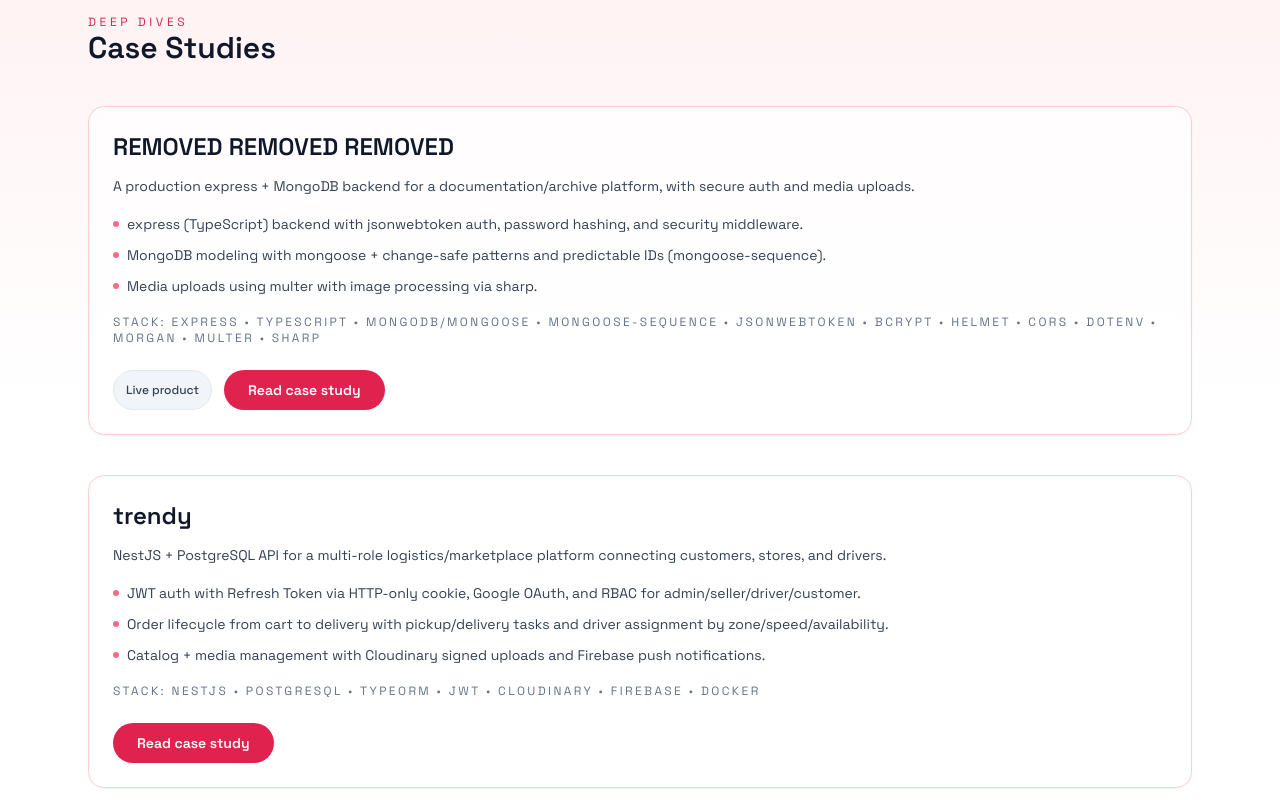
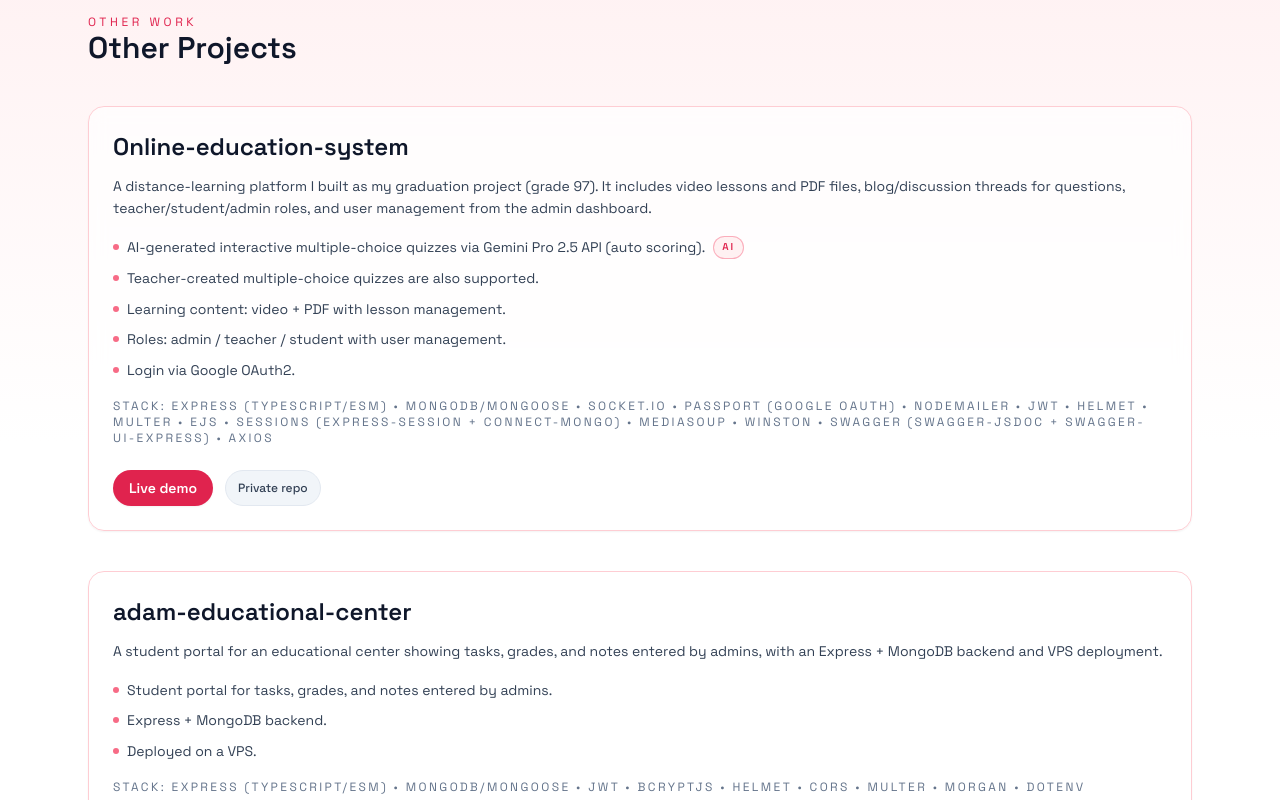
Before and after one commit to NasehFaraj/Portfolio, a Next.js app: page / in a window 1280 px wide. Shown: the part 2840-3640 px from the top of the page. Built offline with nearby package versions, Linux system fonts and the light colour scheme; no server answers.

Commit message:
Update other projects section

```diff
--- a/src/app/case-studies/[slug]/CaseStudyDetail.tsx
+++ b/src/app/case-studies/[slug]/CaseStudyDetail.tsx
@@ -245,7 +245,7 @@ export default function CaseStudyDetail({ caseStudy }: { caseStudy: CaseStudy })
         >
           <Link
             className="primary-button min-w-0 transition focus-visible:outline-none focus-visible:ring-2 focus-visible:ring-nest-400/60 focus-visible:ring-offset-2 focus-visible:ring-offset-white"
-            href="/#case-studies"
+            href="/#other-projects"
             aria-label={copy.backLabel}
           >
             <span className="truncate">{copy.backLabel}</span>
--- a/src/app/page.tsx
+++ b/src/app/page.tsx
@@ -368,9 +368,11 @@ export default function Home() {
                       {project.liveLabel}
                     </a>
                   ) : null}
-                  <a className="glass-button" href="#case-studies">
-                    {project.caseStudyLabel}
-                  </a>
+                  {project.caseStudyHref ? (
+                    <Link className="glass-button" href={project.caseStudyHref}>
+                      {project.caseStudyLabel}
+                    </Link>
+                  ) : null}
                 </div>
               </MotionItem>
             ))}
@@ -379,7 +381,7 @@ export default function Home() {
       </Section>
 
       <Section
-        id="case-studies"
+        id="other-projects"
         variant="pink"
         className="bg-gradient-to-b from-rose-50 via-rose-50/60 to-white"
       >
@@ -387,9 +389,9 @@ export default function Home() {
           <MotionSection>
             <div className="mb-8 sm:mb-10">
               <p className="text-xs uppercase tracking-[0.3em] text-nest-600">
-              {isArabic
-                ? siteContent.labels.deepDives.ar
-                : siteContent.labels.deepDives.en}
+                {isArabic
+                  ? siteContent.labels.deepDives.ar
+                  : siteContent.labels.deepDives.en}
               </p>
               <h2 className="text-2xl font-semibold text-slate-900 sm:text-3xl">
                 {isArabic
@@ -399,50 +401,67 @@ export default function Home() {
             </div>
           </MotionSection>
           <MotionStagger className="space-y-8 sm:space-y-10">
-            {siteContent.caseStudies.map((study) => {
-              const cardCopy = isArabic ? study.card.copy.ar : study.card.copy.en;
+            {siteContent.otherProjects.map((project) => {
+              const title = isArabic ? project.title.ar : project.title.en;
+              const summary = isArabic ? project.summary.ar : project.summary.en;
+              const bullets = isArabic ? project.bullets.ar : project.bullets.en;
+              const stackLabel = isArabic ? "التقنيات" : "Stack";
+              const stackLine = project.stack.join(" • ");
+              const demoLabel = isArabic ? "عرض تجريبي" : "Live demo";
+              const privateLabel = isArabic ? "مستودع خاص" : "Private repo";
+              const aiBulletText = isArabic
+                ? "توليد اختبارات اختيار من متعدد تفاعلية عبر Gemini Pro 2.5 API مع تصحيح/علامة تلقائية."
+                : "AI-generated interactive multiple-choice quizzes via Gemini Pro 2.5 API (auto scoring).";
               return (
                 <MotionItem
-                  key={study.slug}
+                  key={project.id}
                   as="article"
                   className="rounded-2xl border border-rose-200 bg-white/70 p-4 shadow-sm backdrop-blur transition-transform duration-200 ease-out hover:-translate-y-0.5 hover:shadow-lg sm:p-6"
                 >
                     <h3 className="text-xl font-semibold text-slate-900 sm:text-2xl">
-                      {cardCopy.title}
+                      {title}
                     </h3>
                     <p className="mt-3 text-sm text-slate-700 leading-relaxed">
-                      {cardCopy.summary}
+                      {summary}
                     </p>
                     <ul className="mt-4 space-y-2 text-sm text-slate-700 leading-relaxed">
-                      {cardCopy.bullets.map((bullet) => (
+                      {bullets.map((bullet) => {
+                        const isAiBullet =
+                          project.id === "online-education-system" &&
+                          bullet === aiBulletText;
+                        return (
                         <li key={bullet} className="flex items-start gap-2">
                           <span className="mt-2 h-1.5 w-1.5 rounded-full bg-nest-400" />
-                          <span>{bullet}</span>
+                          <span className="inline-flex flex-wrap items-center gap-2">
+                            <span>{bullet}</span>
+                            {isAiBullet ? (
+                              <span className="inline-flex items-center rounded-full border border-nest-400/50 bg-rose-50 px-2 py-0.5 text-[10px] font-semibold uppercase tracking-[0.2em] text-nest-600">
+                                AI
+                              </span>
+                            ) : null}
+                          </span>
                         </li>
-                      ))}
+                        );
+                      })}
                     </ul>
                     <p className="mt-4 text-xs uppercase tracking-[0.2em] text-slate-500">
-                      {cardCopy.stackLine}
+                      {stackLabel}: {stackLine}
                     </p>
                     <div className="mt-6 flex flex-wrap gap-3">
-                      {study.card.liveUrl ? (
+                      {project.links.demoUrl ? (
                         <a
-                          className="light-badge"
-                          href={study.card.liveUrl}
+                          className="inline-flex items-center gap-2 rounded-full bg-nest-600 px-4 py-2 text-sm font-semibold text-white shadow-sm transition hover:-translate-y-0.5 hover:brightness-95 focus-visible:outline-none focus-visible:ring-2 focus-visible:ring-nest-400/60 focus-visible:ring-offset-2 focus-visible:ring-offset-white cursor-pointer"
+                          href={project.links.demoUrl}
                           target="_blank"
                           rel="noreferrer"
-                          aria-label={`${cardCopy.liveLabel}: ${cardCopy.title}`}
+                          aria-label={`${demoLabel}: ${title}`}
                         >
-                          {cardCopy.liveLabel}
+                          {demoLabel}
                         </a>
                       ) : null}
-                      <Link
-                        className="primary-button"
-                        href={`/case-studies/${study.slug}`}
-                        aria-label={`${cardCopy.readLabel}: ${cardCopy.title}`}
-                      >
-                        {cardCopy.readLabel}
-                      </Link>
+                      {project.repoPrivate ? (
+                        <span className="light-badge">{privateLabel}</span>
+                      ) : null}
                     </div>
                 </MotionItem>
               );
--- a/src/content/siteContent.ts
+++ b/src/content/siteContent.ts
@@ -1,4 +1,4 @@
-import { caseStudies } from "@/data/caseStudies";
+import { otherProjects } from "@/data/otherProjects";
 
 export const siteContent = {
   profile: {
@@ -16,8 +16,8 @@ export const siteContent = {
       ar: "هندسة الخلفية والبنية التحتية"
     },
     selectWork: { en: "Select work", ar: "أعمال مختارة" },
-    deepDives: { en: "Deep dives", ar: "تفاصيل موسعة" },
-    caseStudiesTitle: { en: "Case Studies", ar: "دراسات الحالة" },
+    deepDives: { en: "Other work", ar: "أعمال أخرى" },
+    caseStudiesTitle: { en: "Other Projects", ar: "مشاريع أخرى" },
     craft: { en: "Craft", ar: "المهارة" },
     toolkit: { en: "Toolkit", ar: "الأدوات" },
     letsTalk: { en: "Let's talk", ar: "لنتحدث" }
@@ -34,14 +34,14 @@ export const siteContent = {
       { label: "Home", href: "#hero" },
       { label: "Stack & Capabilities", href: "#stack" },
       { label: "Projects", href: "#projects" },
-      { label: "Case Studies", href: "#case-studies" },
+      { label: "Other Projects", href: "#other-projects" },
       { label: "Other Highlights", href: "#highlights" }
     ],
     ar: [
       { label: "الرئيسية", href: "#hero" },
       { label: "التقنيات", href: "#stack" },
       { label: "المشاريع", href: "#projects" },
-      { label: "دراسات الحالة", href: "#case-studies" },
+      { label: "مشاريع أخرى", href: "#other-projects" },
       { label: "إنجازات إضافية", href: "#highlights" }
     ]
   },
@@ -352,6 +352,7 @@ export const siteContent = {
         ],
         stack: ["Node.js API", "MongoDB", "Docker", "Nginx", "VPS/HTTPS"],
         liveUrl: "https://REMOVED-of-REMOVED-REMOVED.com/",
+        caseStudyHref: "/case-studies/REMOVED-REMOVED-REMOVED",
         caseStudyLabel: "Read case study",
         liveLabel: "Live site",
         privateCode: true
@@ -377,13 +378,14 @@ export const siteContent = {
         ],
         stack: ["NestJS", "PostgreSQL", "Docker", "Nginx", "VPS"],
         liveUrl: "",
+        caseStudyHref: "/case-studies/trendy",
         caseStudyLabel: "Read case study",
         liveLabel: "Live site",
         privateCode: true
       }
     ]
   },
-  caseStudies,
+  otherProjects,
   teaching: {
     enTitle: "Teaching & Competitive Programming",
     arTitle: "التعليم والبرمجة التنافسية",
--- /dev/null
+++ b/src/data/otherProjects.ts
@@ -0,0 +1,113 @@
+export type OtherProject = {
+  id: string;
+  title: {
+    en: string;
+    ar: string;
+  };
+  summary: {
+    en: string;
+    ar: string;
+  };
+  bullets: {
+    en: string[];
+    ar: string[];
+  };
+  stack: string[];
+  links: {
+    demoUrl?: string;
+  };
+  repoPrivate: boolean;
+  deployed: boolean;
+};
+
+export const otherProjects: OtherProject[] = [
+  {
+    id: "online-education-system",
+    title: {
+      en: "Online-education-system",
+      ar: "Online-education-system"
+    },
+    summary: {
+      en:
+        "A distance-learning platform I built as my graduation project (grade 97). It includes video lessons and PDF files, blog/discussion threads for questions, teacher/student/admin roles, and user management from the admin dashboard.",
+      ar:
+        "منصة تعليم عن بعد أنشأتها كمشروع تخرج (العلامة 97). تشمل دروس فيديو وملفات PDF، وبلوغ/نقاشات للأسئلة، وأدوار أستاذ/طالب/أدمن، وإدارة مستخدمين من لوحة الأدمن."
+    },
+    bullets: {
+      en: [
+        "AI-generated interactive multiple-choice quizzes via Gemini Pro 2.5 API (auto scoring).",
+        "Teacher-created multiple-choice quizzes are also supported.",
+        "Learning content: video + PDF with lesson management.",
+        "Roles: admin / teacher / student with user management.",
+        "Login via Google OAuth2."
+      ],
+      ar: [
+        "توليد اختبارات اختيار من متعدد تفاعلية عبر Gemini Pro 2.5 API مع تصحيح/علامة تلقائية.",
+        "دعم اختبارات اختيار من متعدد يضيفها الأساتذة أيضًا.",
+        "محتوى تعليمي: فيديو + PDF + إدارة دروس.",
+        "أدوار: admin / teacher / student + إدارة مستخدمين.",
+        "تسجيل دخول عبر Google OAuth2."
+      ]
+    },
+    stack: [
+      "Express (TypeScript/ESM)",
+      "MongoDB/Mongoose",
+      "Socket.io",
+      "Passport (Google OAuth)",
+      "Nodemailer",
+      "JWT",
+      "Helmet",
+      "Multer",
+      "EJS",
+      "sessions (express-session + connect-mongo)",
+      "mediasoup",
+      "Winston",
+      "Swagger (swagger-jsdoc + swagger-ui-express)",
+      "Axios"
+    ],
+    links: {
+      demoUrl: "https://online-education-system-7cqh.onrender.com"
+    },
+    repoPrivate: true,
+    deployed: true
+  },
+  {
+    id: "adam-educational-center",
+    title: {
+      en: "adam-educational-center",
+      ar: "adam-educational-center"
+    },
+    summary: {
+      en:
+        "A student portal for an educational center showing tasks, grades, and notes entered by admins, with an Express + MongoDB backend and VPS deployment.",
+      ar:
+        "بوابة لمركز تعليمي تعرض وظائف/علامات/ملاحظات الطالب تُضاف من الأدمن، مع باك-إند Express + MongoDB ونشر على VPS."
+    },
+    bullets: {
+      en: [
+        "Student portal for tasks, grades, and notes entered by admins.",
+        "Express + MongoDB backend.",
+        "Deployed on a VPS."
+      ],
+      ar: [
+        "بوابة تعرض وظائف/علامات/ملاحظات الطالب تُضاف من الأدمن.",
+        "باك-إند Express + MongoDB.",
+        "نشر على VPS."
+      ]
+    },
+    stack: [
+      "Express (TypeScript/ESM)",
+      "MongoDB/Mongoose",
+      "JWT",
+      "bcryptjs",
+      "Helmet",
+      "CORS",
+      "Multer",
+      "Morgan",
+      "dotenv"
+    ],
+    links: {},
+    repoPrivate: true,
+    deployed: true
+  }
+];
```
